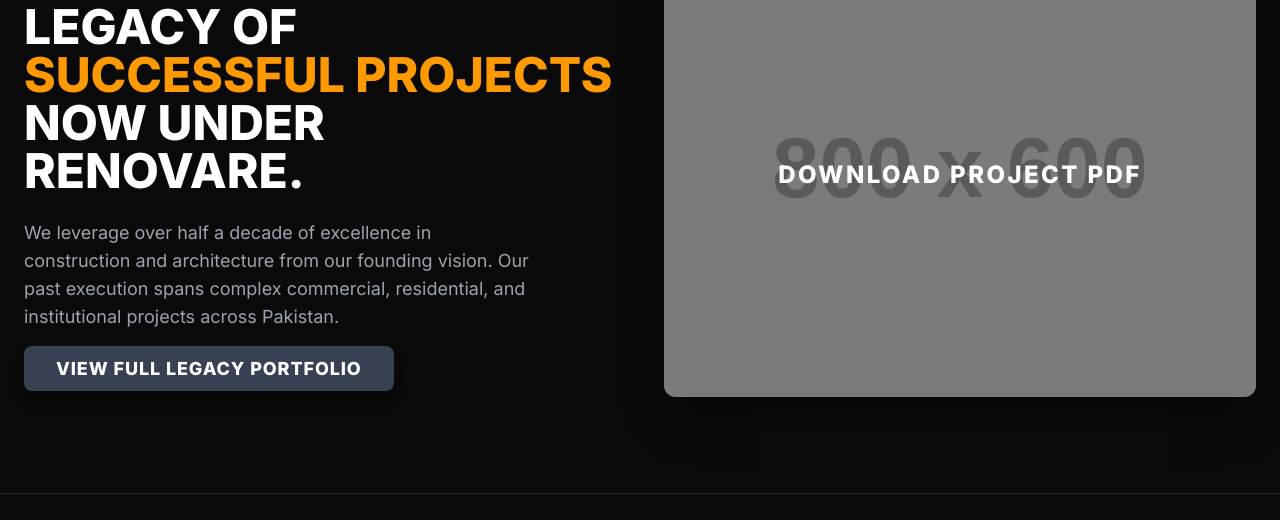
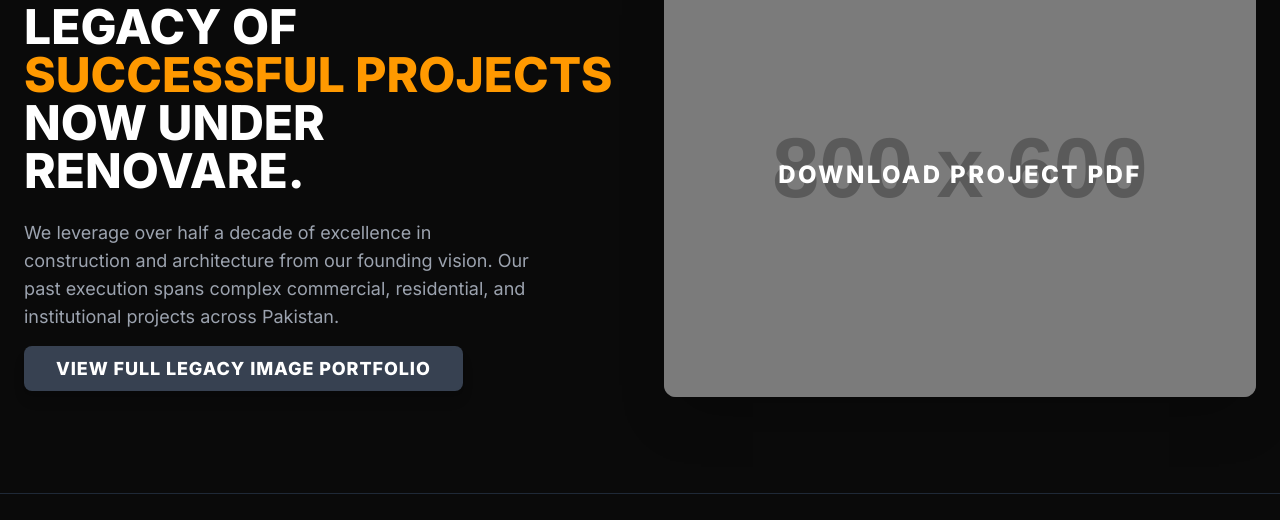
Before and after one commit to aqisal/Renovare, a plain HTML site: page index.html in a window 1280 px wide. Shown: the part 1534-2054 px from the top of the page. Drawn offline with nearby package versions, Linux system fonts and the light colour scheme; placeholder pictures from the web are drawn by us.

Commit message:
Update index.html

```diff
--- a/index.html
+++ b/index.html
@@ -165,9 +165,9 @@
                         We leverage over half a decade of excellence in construction and architecture from our founding vision. Our past execution spans complex commercial, residential, and institutional projects across Pakistan.
                     </p>
 
-                    <!-- Link to your new portfolio.html page -->
+                    <!-- CRITICAL LINK FIX: Now correctly links to image_portfolio.html -->
                     <a href="image_portfolio.html" class="cta-button-lg bg-gray-700 text-white font-extrabold py-3 px-8 rounded-lg text-lg uppercase tracking-wider hover:bg-gray-600 transition duration-300 shadow-lg">
-                        VIEW FULL LEGACY PORTFOLIO
+                        VIEW FULL LEGACY IMAGE PORTFOLIO
                     </a>
                 </div>
 
```
